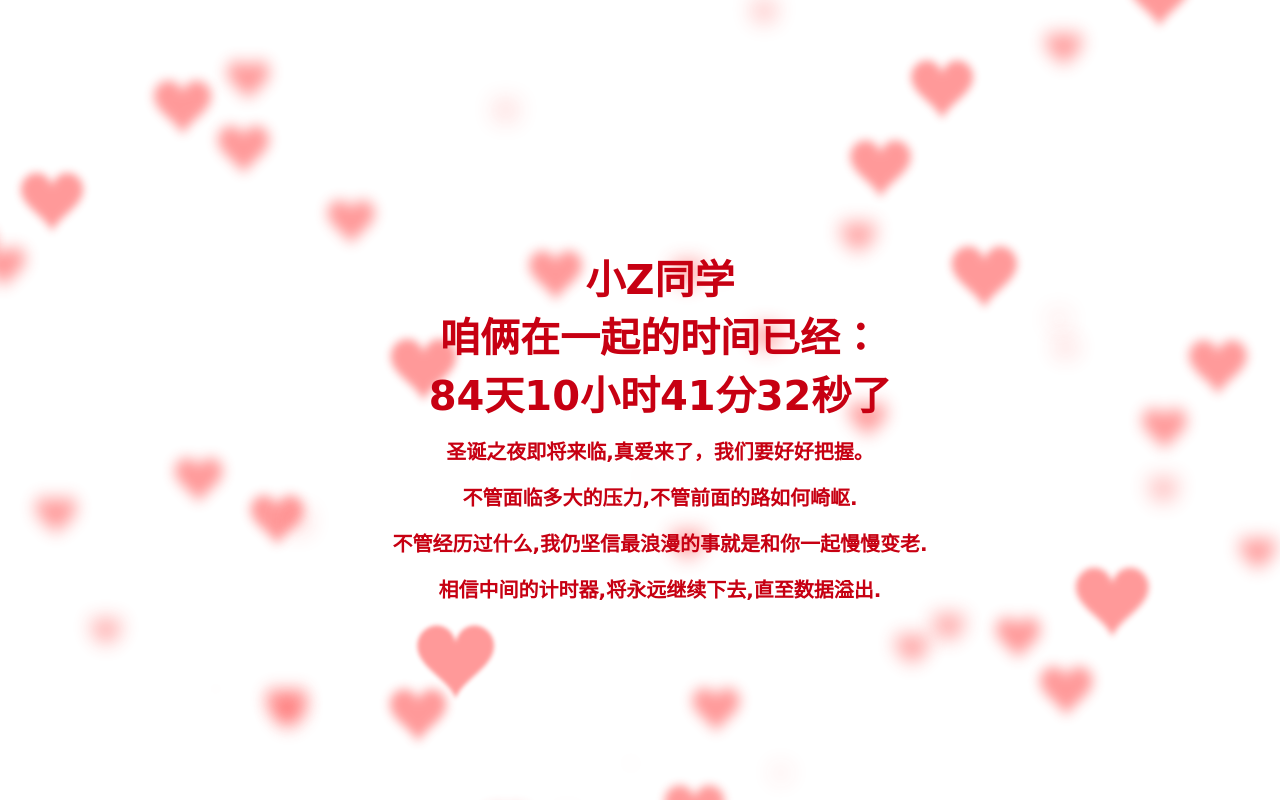
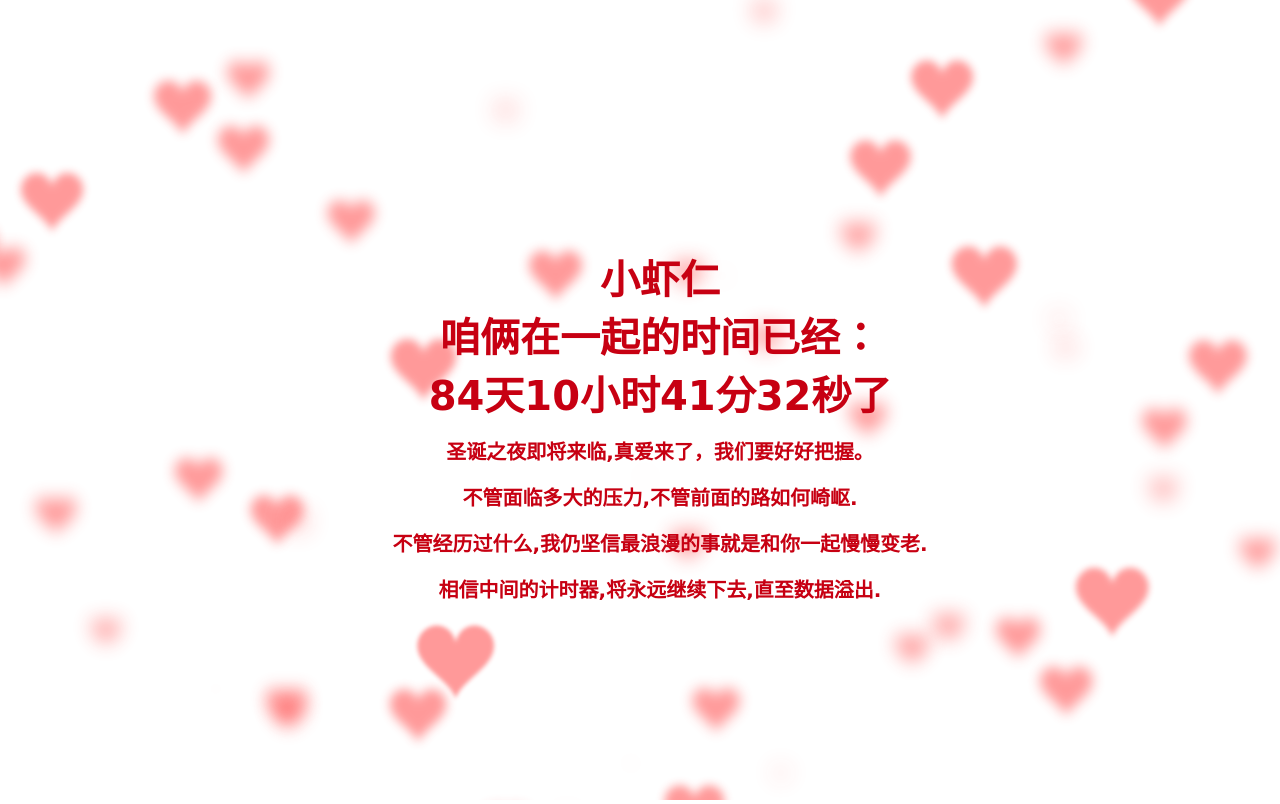
Before and after one commit to bylovelife/MakeConfession, a plain HTML site: page index.html in a window 1280 px wide. Drawn offline with Linux system fonts and the light colour scheme.

Commit message:
commit update

```diff
--- a/index.html
+++ b/index.html
@@ -142,7 +142,7 @@
       var hour = parseInt(time / 3600) - 24 * day;    // 小时 60*60 总小时数-过去的小时数=现在的小时数
       var minute = parseInt(time % 3600 / 60); // 分 -(day*24) 以60秒为一整份 取余 剩下秒数 秒数/60 就是分钟数
       var second = parseInt(time % 60);  // 以60秒为一整份 取余 剩下秒数
-      obj.innerHTML = "小Z同学<br>咱俩在一起的时间已经：<br>" + day + "天" + hour + "小时" + minute + "分" + second + "秒" + "了<br><span>圣诞之夜即将来临,真爱来了，我们要好好把握。<br>不管面临多大的压力,不管前面的路如何崎岖.<br>不管经历过什么,我仍坚信最浪漫的事就是和你一起慢慢变老.<br>相信中间的计时器,将永远继续下去,直至数据溢出.</span>"
+      obj.innerHTML = "小虾仁<br>咱俩在一起的时间已经：<br>" + day + "天" + hour + "小时" + minute + "分" + second + "秒" + "了<br><span>圣诞之夜即将来临,真爱来了，我们要好好把握。<br>不管面临多大的压力,不管前面的路如何崎岖.<br>不管经历过什么,我仍坚信最浪漫的事就是和你一起慢慢变老.<br>相信中间的计时器,将永远继续下去,直至数据溢出.</span>"
 
       return true;
     }
```
